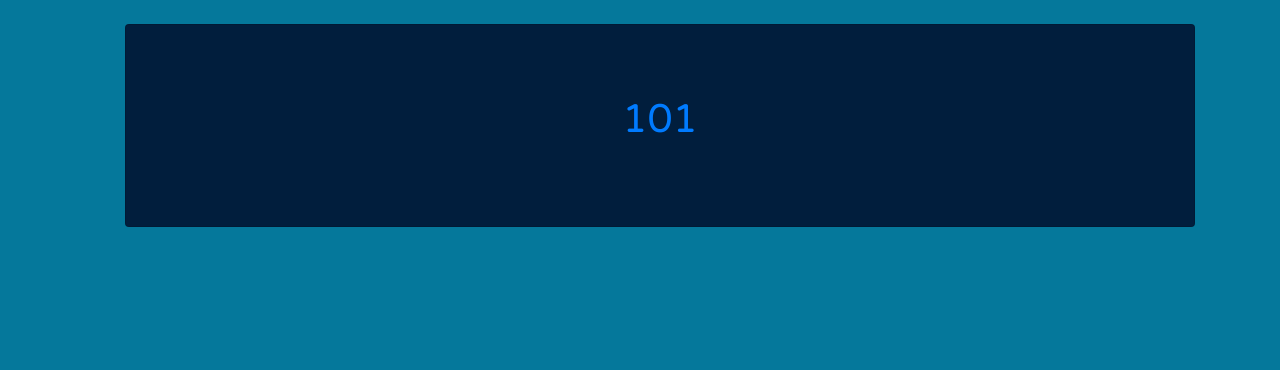
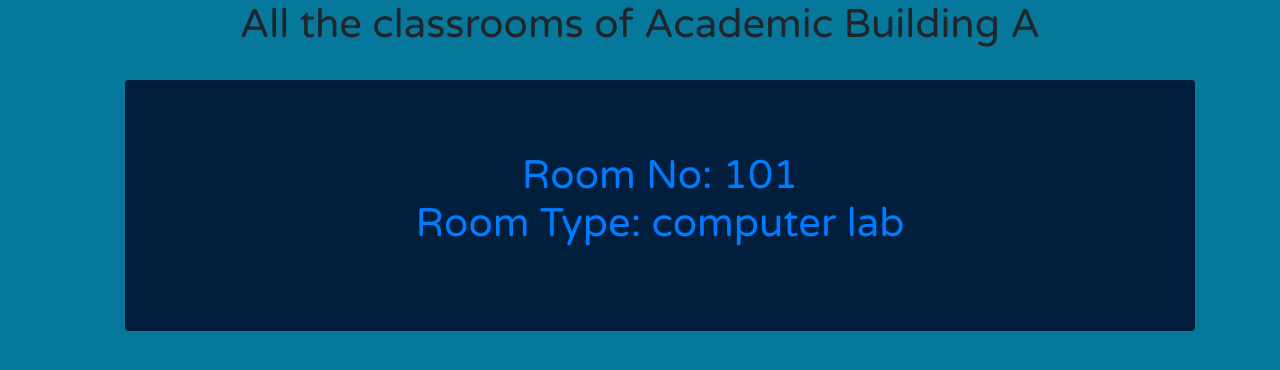
Before and after one commit to shahadat-26/SUST-Classroom-Management-System, a Django app: a page that uses class_room_management_system/classroom/templates/classrooms.html in a window 1280 px wide. Shown: the part 81-451 px from the top of the page. Run offline with Django 3.2, Linux system fonts and the light colour scheme; a user stored in the database is signed in; data comes from the database, SQL or seed files in the repository; both versions use the stored data as it was after the commit; some libraries are stand-ins or nearby versions.

Commit message:
final commit

```diff
--- a/class_room_management_system/classroom/templates/buildings.html
+++ b/class_room_management_system/classroom/templates/buildings.html
@@ -3,6 +3,9 @@
 
 
 {% block content %}
+<div style="text-align: center;" class="cards">
+    <h1>Academic Buildings List</h1>
+</div>
     <br/>
     <div style="text-align: center;" class="cards">
         <ul style="list-style-type:none;" >
--- a/class_room_management_system/classroom/templates/classrooms.html
+++ b/class_room_management_system/classroom/templates/classrooms.html
@@ -3,13 +3,15 @@
 
 
 {% block content %}
-
+<div style="text-align: center;" class="cards">
+    <h1>All the classrooms of {{building}}</h1>
+</div>
 
     <br/>
     <div style="text-align: center;" class="cards">
         <ul style="list-style-type:none;" >
             {% for c in id %}
-            <li style="background: rgb(1 30 61);" class="card"> <h1 style="text-align: center; margin-top: 70px; ">  <a href="{% url 'classroomdetail' c.room_no building_name%}"> {{c.room_no}} </a>  </h1> </li>
+            <li style="background: rgb(1 30 61);" class="card"> <h1 style="text-align: center; margin-top: 70px; ">  <a href="{% url 'classroomdetail' c.room_no building_name%}">Room No: {{c.room_no}} </br> Room Type: {{c.room_type}}</a>  </h1> </li>
             {% endfor %}
             </ul>
     </div>
--- a/class_room_management_system/classroom/templates/myschedule.html
+++ b/class_room_management_system/classroom/templates/myschedule.html
@@ -155,7 +155,8 @@ idance .timetable {
 <div class="idance">
     <div class="schedule content-block">
         <div class="container">
-            <h2 data-aos="zoom-in-up" class="aos-init aos-animate">Schedule</h2>
+            <h2 style="text-align: center;" data-aos="zoom-in-up" class="aos-init aos-animate">My Schedules</h2>
+
 
             <div class="timetable">
 
--- a/class_room_management_system/classroom/templates/routine.html
+++ b/class_room_management_system/classroom/templates/routine.html
@@ -151,8 +151,8 @@
     </tr>
 </table>
 </br>
-<div style="width: 50%;">
-    <button onclick="onSubmit()" type="button" class="btn btn-primary">Primary</button>
+<div  style="align-content: center;">
+    <button onclick="onSubmit()" type="button" class="btn btn-primary">Submit Semester Schedule</button>
 </div>
 <script>
     let x=[];
@@ -206,7 +206,7 @@
         })
         .then(response=>{
             console.log(response)
-            location.reload();
+            window.location.replace("/myschedule")
         })
 
     }
--- a/class_room_management_system/classroom/views.py
+++ b/class_room_management_system/classroom/views.py
@@ -80,7 +80,7 @@ def calender_page(request):
 @login_required(login_url='login')
 def classrooms_views(request,name,id):
     classroomlist = Classroom.objects.filter(building__name__contains=name)
-    return render(request,'classrooms.html',{'id':classroomlist,'building_name':id})
+    return render(request,'classrooms.html',{'id':classroomlist,'building_name':id,'building':name})
 
 @login_required(login_url='login')
 def classroomdetailview(request,id,name):
```
Also changed, not shown: class_room_management_system/db.sqlite3.
